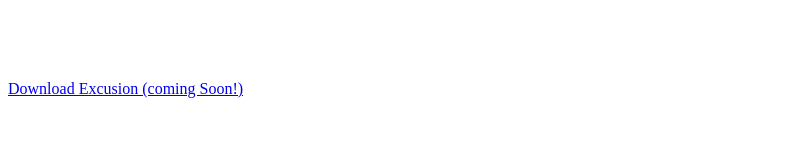
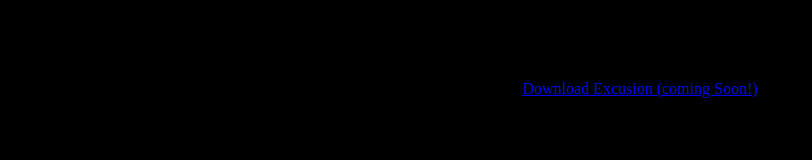
Before and after one commit to dchiggins1/excursion, a plain HTML site: page index.html in a window 1280 px wide. Shown: the whole page, without its empty margins (0-812 px from the left). Drawn offline with Linux system fonts and the light colour scheme.

Commit message:
css body styling

```diff
--- a/index.html
+++ b/index.html
@@ -3,8 +3,9 @@
   <head>
     <meta charset="utf-8">
     <title>excursion</title>
-    <link rel="stylesheet" href="./resources/css/style.css">
+    <link rel="stylesheet" href="resources/css/style.css">
   </head>
+
   <body>
     <h1>Discover hidden places in the world around you</h1>
 <p><a href="#">Download Excusion (coming Soon!)</a></p>
--- a/resources/css/style.css
+++ b/resources/css/style.css
@@ -1,12 +1,5 @@
-h1{
- font-family: "Veranda";
- font-weight: "Normal"
- font-size: 50px;
- color: white;
- text-align: center;
- }
-
- p{
-   color: aquamarine
-   font-size: 16px
- }
+body{
+  background-color: black;
+  text-align: center;
+  font-family: Veranda;
+}
```
Also changed, not shown: 1 other file.
